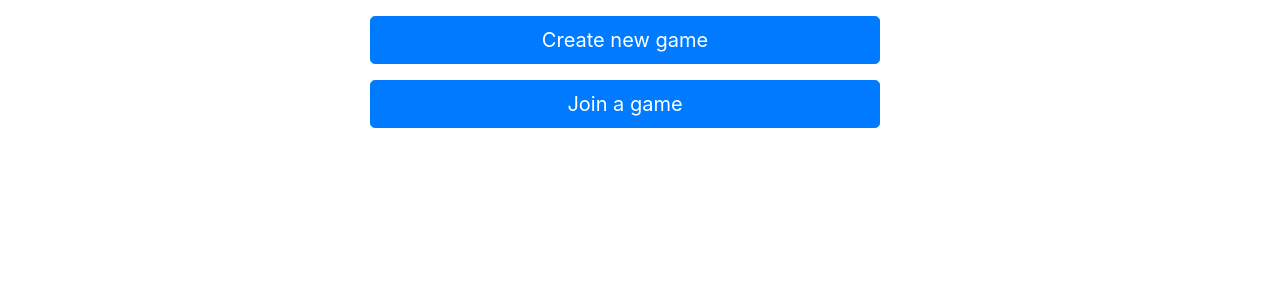
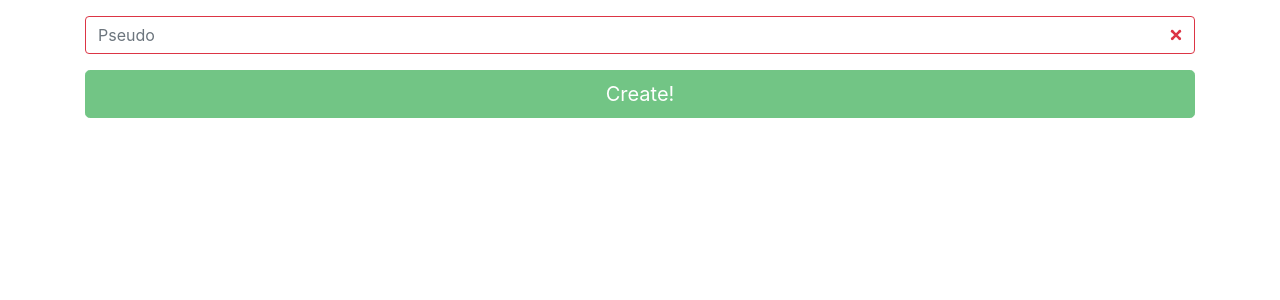
Before and after one commit to wtragnee/lupus-garupus-front, a React (Create React App) app: page /create-game in a window 1280 px wide. Shown: the top 300 px of the page. Built offline with nearby package versions, Linux system fonts and the light colour scheme.

Commit message:
Continuing

```diff
--- a/package.json
+++ b/package.json
@@ -3,13 +3,15 @@
   "version": "0.1.0",
   "private": true,
   "dependencies": {
+    "bluebird-retry": "^0.11.0",
     "bootstrap": "^4.1.1",
     "bootstrap-theme": "^5.0.0",
     "react": "^16.4.0",
     "react-bootstrap": "^0.32.1",
     "react-dom": "^16.4.0",
     "react-router-dom": "^4.2.2",
-    "react-scripts": "1.1.4"
+    "react-scripts": "1.1.4",
+    "request-promise": "^4.2.2"
   },
   "scripts": {
     "build": "react-scripts build",
--- a/src/components/Home.js
+++ /dev/null
@@ -1,29 +0,0 @@
-import React from 'react';
-import { Link } from 'react-router-dom';
-import { Button } from 'react-bootstrap';
-import '../css/App.css';
-
-class Home extends React.PureComponent {
-  render() {
-    return (
-      <div className="home-container">
-        <div className="row col-12 justify-content-center">
-          <Link className="text-center col-6" to="/create-game">
-            <Button className="btn btn-primary btn-lg btn-block">
-              Create new game
-            </Button>
-          </Link>
-        </div>
-        <div className="row col-12 justify-content-center">
-          <Link className="text-center col-6" to="/join-game">
-            <Button className="btn btn-primary btn-lg btn-block">
-              Join a game
-            </Button>
-          </Link>
-        </div>
-      </div>
-    );
-  }
-}
-
-export default Home;
--- /dev/null
+++ b/src/components/button.js
@@ -0,0 +1,31 @@
+import React from 'react';
+import PropTypes from 'prop-types';
+import { Link } from 'react-router-dom';
+import { Button } from 'react-bootstrap';
+
+class CreateGameButton extends React.PureComponent {
+  constructor({ path, text }) {
+    super();
+    this.path = path;
+    this.text = text;
+  }
+
+  static get propTypes() {
+    return {
+      path: PropTypes.string.isRequired,
+      text: PropTypes.string.isRequired
+    };
+  }
+
+  render() {
+    return (
+      <Link className="text-center col-6" to={this.path}>
+        <Button className="btn btn-success btn-lg btn-block">
+          {this.text}
+        </Button>
+      </Link>
+    );
+  }
+}
+
+export default CreateGameButton;
--- a/src/components/App.js
+++ b/src/containers/App.js
@@ -2,8 +2,7 @@ import React from 'react';
 import { BrowserRouter, Route, Switch } from 'react-router-dom';
 // const Nav = require('./Nav');
 import Home from './Home';
-
-// Example: https://github.com/tylermcginnis/react-fundamentals/tree/hosting/app/components
+import CreateGame from './CreateGame';
 
 class App extends React.PureComponent {
   render() {
@@ -12,7 +11,7 @@ class App extends React.PureComponent {
         <div className="container">
           {/* <Nav /> */}
           <Switch>
-            {/* <Route path="/home" component={Home} /> */}
+            <Route path="/create-game" component={CreateGame} />
             <Route component={Home} />
           </Switch>
         </div>
--- /dev/null
+++ b/src/containers/CreateGame.js
@@ -0,0 +1,66 @@
+import React from 'react';
+import { Button } from 'react-bootstrap';
+import _ from 'lodash';
+
+class CreateGame extends React.PureComponent {
+  constructor(props) {
+    super(props);
+    this.state = {
+      value: ''
+    };
+  }
+
+  handleChange(event) {
+    this.setState({
+      value: event.target.value
+    });
+  }
+
+  handleSubmit(event) {
+    event.preventDefault();
+    // eslint-disable-next-line react/prop-types
+    this.props.history.push('/thank-you');
+  }
+
+  isFormValid() {
+    return this.isPseudoValid();
+  }
+
+  isPseudoValid() {
+    return 0 !== _.size(this.state.value);
+  }
+
+  render() {
+    return (
+      <form onSubmit={event => this.handleSubmit(event)}>
+        <div className="form-group">
+          <div className="row-mar-top-1 row-mar-btm-1">
+            <input
+              id="pseudo"
+              type="text"
+              value={this.state.value}
+              className={`form-control ${
+                this.isPseudoValid() ? 'is-valid' : 'is-invalid'
+              }`}
+              placeholder="Pseudo"
+              onChange={event => this.handleChange(event)}
+            />
+          </div>
+          <div className="row-mar-top-1 row-mar-btm-1">
+            <Button
+              type="submit"
+              className={`btn btn-success btn-lg btn-block ${
+                this.isFormValid() ? 'is-valid' : 'is-invalid'
+              }`}
+              disabled={!this.isFormValid()}
+            >
+              Create!
+            </Button>
+          </div>
+        </div>
+      </form>
+    );
+  }
+}
+
+export default CreateGame;
--- /dev/null
+++ b/src/containers/Home.js
@@ -0,0 +1,20 @@
+import React from 'react';
+import '../css/App.css';
+import Button from '../components/button';
+
+class Home extends React.PureComponent {
+  render() {
+    return (
+      <div className="home-container">
+        <div className="row col-12 justify-content-center row-mar-top-1 row-mar-btm-1">
+          <Button path="/create-game" text="Create new game" />
+        </div>
+        <div className="row col-12 justify-content-center row-mar-top-1 row-mar-btm-1">
+          <Button path="/join-game" text="Join game" />
+        </div>
+      </div>
+    );
+  }
+}
+
+export default Home;
--- a/src/css/App.css
+++ b/src/css/App.css
@@ -1,4 +1,7 @@
-.home-container .row {
-  margin-bottom: 1em;
+.row-mar-top-1 {
   margin-top: 1em;
 }
+
+.row-mar-btm-1 {
+  margin-top: 1em;
+}
--- a/src/index.js
+++ b/src/index.js
@@ -2,6 +2,6 @@ import 'bootstrap/dist/css/bootstrap.css';
 
 import React from 'react';
 import ReactDOM from 'react-dom';
-import App from './components/App';
+import App from './containers/App';
 
 ReactDOM.render(<App />, document.getElementById('root')); // eslint-disable-line no-undef
```
Also changed, not shown: 1 other file (tests, documents, lock files or other folders).
